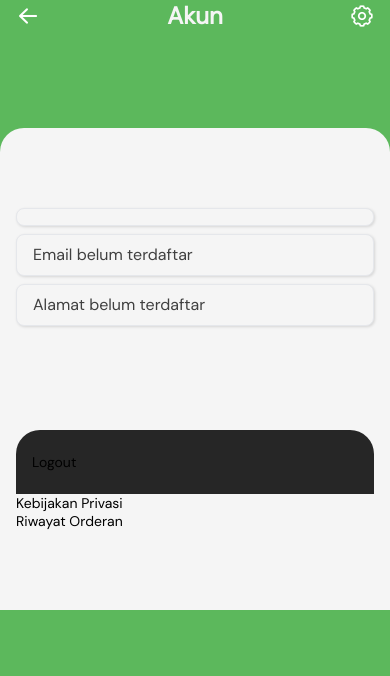
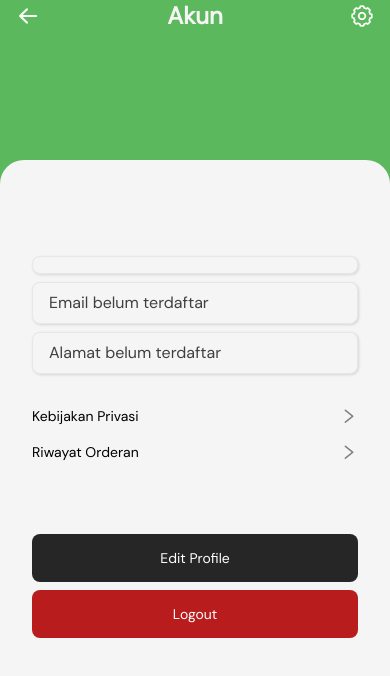
Before and after one commit to rapleeee/tesate, a React Native app: screen /akun in a window 390 px wide. Shown: the top 676 px of the page. Built offline with nearby package versions, Linux system fonts and the light colour scheme; no server answers.

Commit message:
update halaman akun

```diff
--- a/App/tabbottom/Akun.js
+++ b/App/tabbottom/Akun.js
@@ -31,7 +31,7 @@ export default function Akun() {
 
       if (userDoc.exists()) {
         const userData = userDoc.data();
-        setFullName(userData.fullname || "Guest");
+        setFullName(userData.fullname || "Tamu");
         setEmail(userData.email || "Kamu belum set email");
         setPhoneNumber(userData.phoneNumber || "");
         setAddress(userData.address || "Kamu belum set alamat");
@@ -91,37 +91,69 @@ export default function Akun() {
 
 
   return (
-    <SafeAreaView style={tw`flex-1 bg-[#5CB85C]  `}>
-      <ScrollView refreshControl={
-        <RefreshControl refreshing={isRefreshing} onRefresh={handleRefresh} />
-      }
+    <SafeAreaView style={tw` bg-[#5CB85C]`}>
+      <ScrollView
+        refreshControl={
+          <RefreshControl refreshing={isRefreshing} onRefresh={handleRefresh} />
+        }
       >
-
-        <View style={tw`flex-row items-center justify-between px-4`}>
-          <AntDesign name='arrowleft' size={24} color={'white'} />
-          <Text style={tw`text-2xl text-neutral-100 font-bold text-center`}>Akun</Text>
-          <AntDesign name='setting' size={24} color={'white'} />
+        <View style={tw`flex-row items-center justify-between px-4 `}>
+          <AntDesign name="arrowleft" size={24} color={"white"} />
+          <Text style={tw`text-2xl text-neutral-100 font-bold text-center`}>
+            Akun
+          </Text>
+          <AntDesign name="setting" size={24} color={"white"} />
         </View>
 
-        <View style={tw`bg-neutral-100 rounded-t-3xl w-full h-full flex items-start justify-center mt-24 p-4`}>
-          <View style={tw`w-full`}>
-            <View style={tw`bg-neutral-100 py-2 px-4 rounded-lg shadow-md border border-gray-200 mb-2`}>
-              <Text style={tw`text-base text-neutral-700 text-left`}>{fullname}</Text>
+        <View
+          style={tw`bg-neutral-100 rounded-t-3xl w-full h-full items-center flex mt-32 px-8 py-24`}
+        >
+          <View style={tw`w-full `}>
+            <View
+              style={tw`bg-neutral-100 py-2 px-4 rounded-lg shadow-md border border-gray-200 mb-2`}
+            >
+              <Text style={tw`text-base text-neutral-700 text-left`}>
+                {fullname}
+              </Text>
             </View>
-            <View style={tw`bg-neutral-100 py-2 px-4 rounded-lg shadow-md border border-gray-200 mb-2`}>
-              <Text style={tw`text-base text-neutral-700 text-left`}>{email}</Text>
+            <View
+              style={tw`bg-neutral-100 py-2 px-4 rounded-lg shadow-md border border-gray-200 mb-2`}
+            >
+              <Text style={tw`text-base text-neutral-700 text-left`}>
+                {email}
+              </Text>
             </View>
-            <View style={tw`bg-neutral-100 py-2 px-4 mb-24 rounded-lg shadow-md border border-gray-200 mb-2`}>
-              <Text style={tw`text-base text-neutral-700 text-left`}>{address}</Text>
+            <View
+              style={tw`bg-neutral-100 py-2 px-4 mb-24 rounded-lg shadow-md border border-gray-200 mb-2`}
+            >
+              <Text style={tw`text-base text-neutral-700 text-left`}>
+                {address}
+              </Text>
             </View>
-      <TouchableOpacity style={tw`bg-neutral-800 rounded-t-3xl w-full h-16 flex items-start justify-center mt-24 p-4`} onPress={handleLogout}>
-        <Text>Logout</Text>
-        </TouchableOpacity>
+            <View style={tw`items-start gap-y-4 mt-6`}>
+              <View style={tw`flex-row justify-between items-center w-full`}>
+                <Text>Kebijakan Privasi</Text>
+                <AntDesign name="right" size={18} color="grey" />
+              </View>
+              <View style={tw`flex-row justify-between items-center w-full`}>
+                <Text>Riwayat Orderan</Text>
+                <AntDesign name="right" size={18} color="grey" />
+              </View>
+            </View>
+            <TouchableOpacity
+              style={tw`bg-neutral-800 rounded-lg w-full h-12 flex items-center justify-center mt-18`}
+              onPress={handleLogout}
+            >
+              <Text style={tw`text-white`}>Edit Profile</Text>
+            </TouchableOpacity>
+            <TouchableOpacity
+              style={tw`bg-red-700 rounded-lg w-full h-12 flex items-center justify-center mt-2`}
+              onPress={handleLogout}
+            >
+              <Text style={tw`text-white`}>Logout</Text>
+            </TouchableOpacity>
           </View>
-            <Text>Kebijakan Privasi</Text>
-            <Text>Riwayat Orderan</Text>
-          </View>
-
+        </View>
       </ScrollView>
     </SafeAreaView>
   );
```
Also changed, not shown: 1 other file (tests, documents, lock files or other folders).
